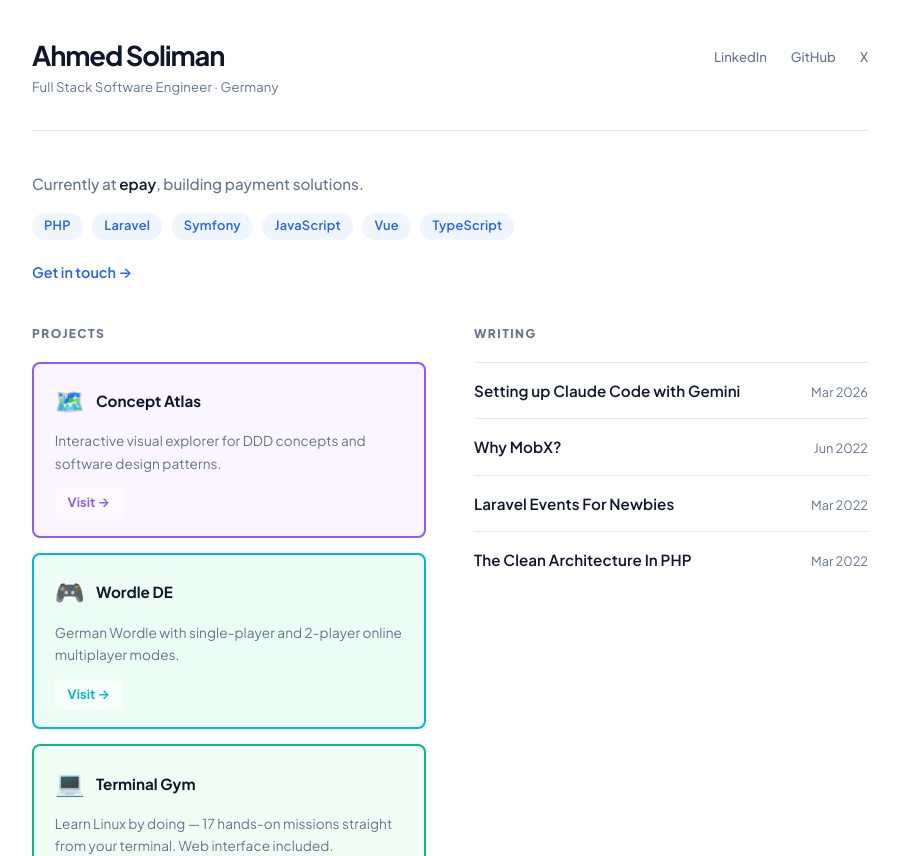
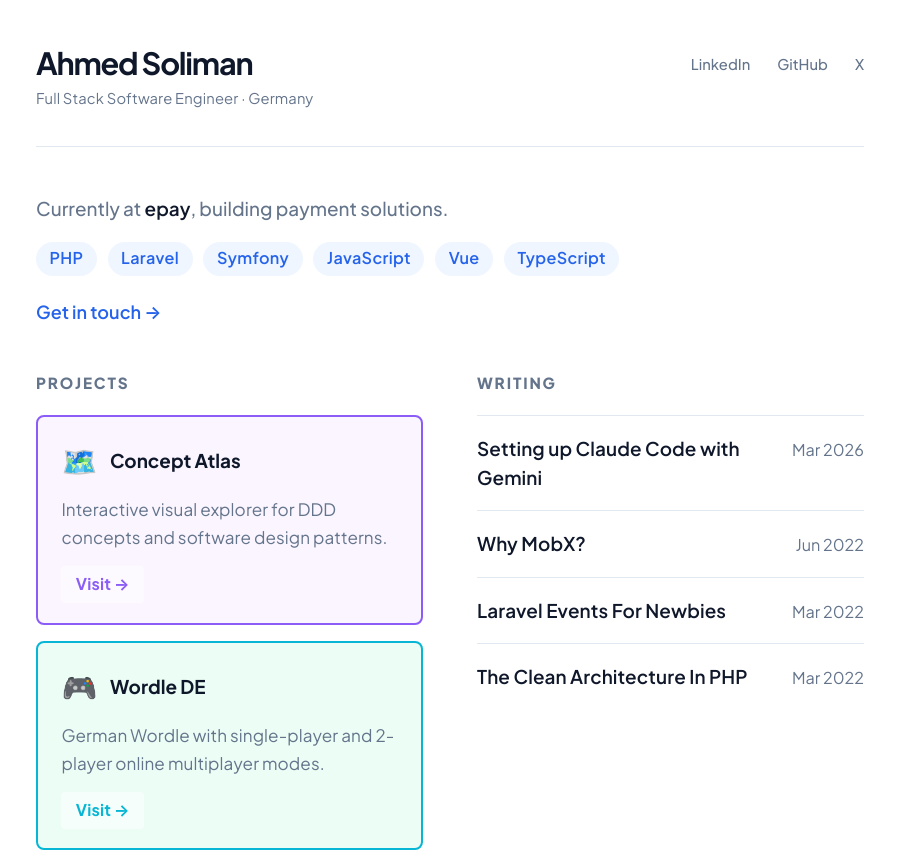
Before and after one commit to ahmedsliman/ahmedsliman.github.io, a Next.js app: page / in a window 1280 px wide. Shown: the top 856 px of the page, without its empty margins (190-1089 px from the left). Built offline with nearby package versions, Linux system fonts and the light colour scheme.

Commit message:
Increase font sizes across all sections for better readability

```diff
--- a/pages/index.js
+++ b/pages/index.js
@@ -92,13 +92,13 @@ export default function Home({ allPostsData }) {
 
       {/* Bio */}
       <div style={{ marginBottom: "2.5rem" }}>
-        <p style={{ margin: "0 0 1rem", fontSize: "0.95rem", lineHeight: 1.7, color: "var(--muted)", fontWeight: 500 }}>
+        <p style={{ margin: "0 0 1rem", fontSize: "1.05rem", lineHeight: 1.7, color: "var(--muted)", fontWeight: 500 }}>
           Currently at <strong style={{ color: "var(--text)", fontWeight: "600" }}>epay</strong>, building payment solutions.
         </p>
         <div style={{ display: "flex", gap: "0.6rem", flexWrap: "wrap", marginBottom: "1.2rem" }}>
           {STACK.map((tech) => (
             <span key={tech} style={{
-              fontSize: "0.8rem",
+              fontSize: "0.9rem",
               fontWeight: "600",
               color: "var(--accent)",
               background: "var(--accent-bg)",
@@ -115,7 +115,7 @@ export default function Home({ allPostsData }) {
           href="https://www.linkedin.com/in/ahmedsliman/"
           target="_blank"
           rel="noopener noreferrer"
-          style={{ fontSize: "0.9rem", fontWeight: "600", color: "var(--accent)", lineHeight: 1.5 }}
+          style={{ fontSize: "1rem", fontWeight: "600", color: "var(--accent)", lineHeight: 1.5 }}
         >
           Get in touch →
         </a>
@@ -127,7 +127,7 @@ export default function Home({ allPostsData }) {
         {/* Projects — bordered cards */}
         <section>
           <div style={{
-            fontSize: "0.75rem",
+            fontSize: "0.85rem",
             fontWeight: "800",
             letterSpacing: "0.12em",
             textTransform: "uppercase",
@@ -163,13 +163,13 @@ export default function Home({ allPostsData }) {
                 >
                   <div style={{ display: "flex", justifyContent: "space-between", alignItems: "flex-start", marginBottom: "0.6rem" }}>
                     <div style={{ display: "flex", alignItems: "center", gap: "0.7rem", flex: 1 }}>
-                      <span style={{ fontSize: "1.5rem" }}>{project.emoji}</span>
-                      <span style={{ fontWeight: "700", fontSize: "0.95rem", color: "var(--text)", lineHeight: 1.4 }}>
+                      <span style={{ fontSize: "1.6rem" }}>{project.emoji}</span>
+                      <span style={{ fontWeight: "700", fontSize: "1.05rem", color: "var(--text)", lineHeight: 1.4 }}>
                         {project.name}
                       </span>
                     </div>
                   </div>
-                  <p style={{ margin: "0 0 0.8rem 0", fontSize: "0.85rem", color: "var(--muted)", lineHeight: 1.65, letterSpacing: "0.005em" }}>
+                  <p style={{ margin: "0 0 0.8rem 0", fontSize: "0.95rem", color: "var(--muted)", lineHeight: 1.65, letterSpacing: "0.005em" }}>
                     {project.description}
                   </p>
                   <div style={{ display: "flex", gap: "0.6rem", flexWrap: "wrap" }}>
@@ -179,7 +179,7 @@ export default function Home({ allPostsData }) {
                         target="_blank"
                         rel="noopener noreferrer"
                         style={{
-                          fontSize: "0.8rem",
+                          fontSize: "0.9rem",
                           fontWeight: "700",
                           color: project.accentColor,
                           textDecoration: "none",
@@ -211,7 +211,7 @@ export default function Home({ allPostsData }) {
                         target="_blank"
                         rel="noopener noreferrer"
                         style={{
-                          fontSize: "0.8rem",
+                          fontSize: "0.9rem",
                           fontWeight: "700",
                           color: "var(--muted)",
                           textDecoration: "none",
@@ -243,7 +243,7 @@ export default function Home({ allPostsData }) {
                         target="_blank"
                         rel="noopener noreferrer"
                         style={{
-                          fontSize: "0.8rem",
+                          fontSize: "0.9rem",
                           fontWeight: "700",
                           color: project.accentColor,
                           textDecoration: "none",
@@ -279,7 +279,7 @@ export default function Home({ allPostsData }) {
         {/* Writing — clean table rows */}
         <section>
           <div style={{
-            fontSize: "0.75rem",
+            fontSize: "0.85rem",
             fontWeight: "800",
             letterSpacing: "0.12em",
             textTransform: "uppercase",
@@ -305,7 +305,7 @@ export default function Home({ allPostsData }) {
                 <Link
                   href={`/posts/${id}`}
                   style={{
-                    fontSize: "0.95rem",
+                    fontSize: "1.05rem",
                     fontWeight: "600",
                     color: "var(--text)",
                     flexShrink: 1,
@@ -318,7 +318,7 @@ export default function Home({ allPostsData }) {
                 >
                   {title}
                 </Link>
-                <span style={{ fontSize: "0.8rem", color: "var(--muted)", whiteSpace: "nowrap", flexShrink: 0, lineHeight: 1.4 }}>
+                <span style={{ fontSize: "0.9rem", color: "var(--muted)", whiteSpace: "nowrap", flexShrink: 0, lineHeight: 1.4 }}>
                   <Date dateString={date} short />
                 </span>
               </li>
--- a/styles/global.css
+++ b/styles/global.css
@@ -17,7 +17,7 @@ html, body {
   background: var(--bg);
   color: var(--text);
   font-family: 'Plus Jakarta Sans', -apple-system, BlinkMacSystemFont, 'Segoe UI', sans-serif;
-  font-size: 16px;
+  font-size: 18px;
   line-height: 1.65;
   -webkit-font-smoothing: antialiased;
   -moz-osx-font-smoothing: grayscale;
```
